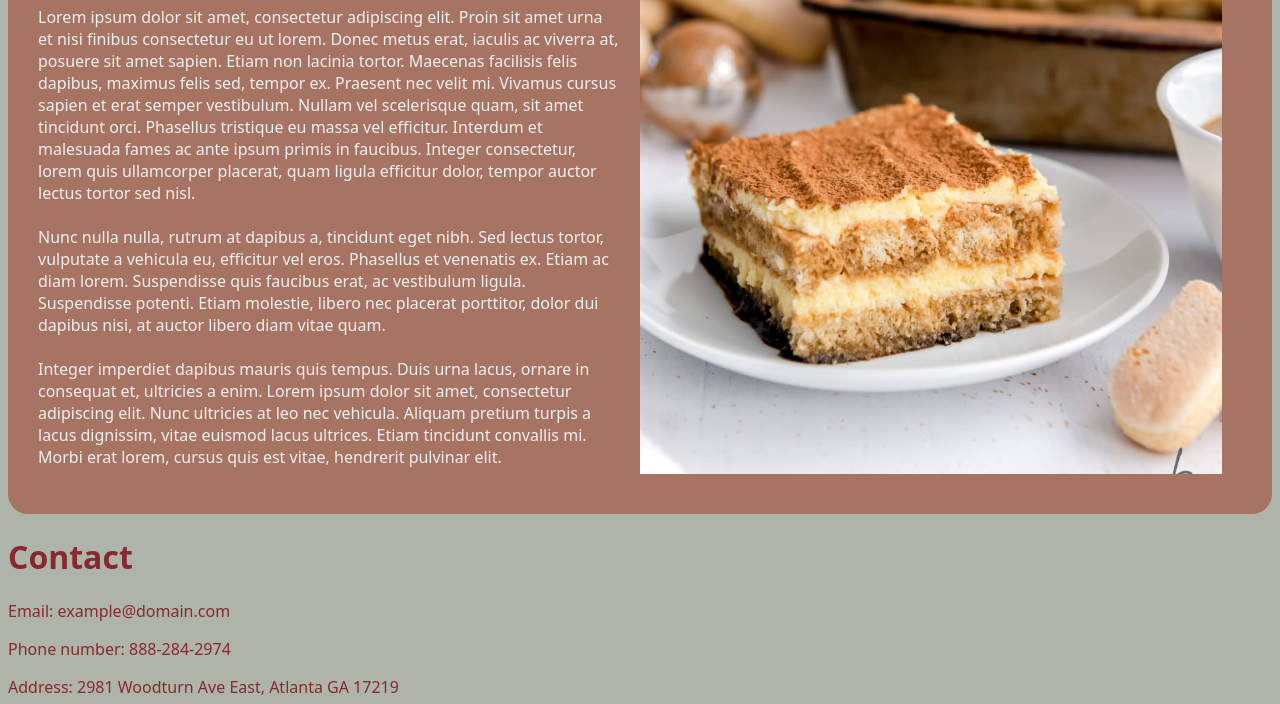
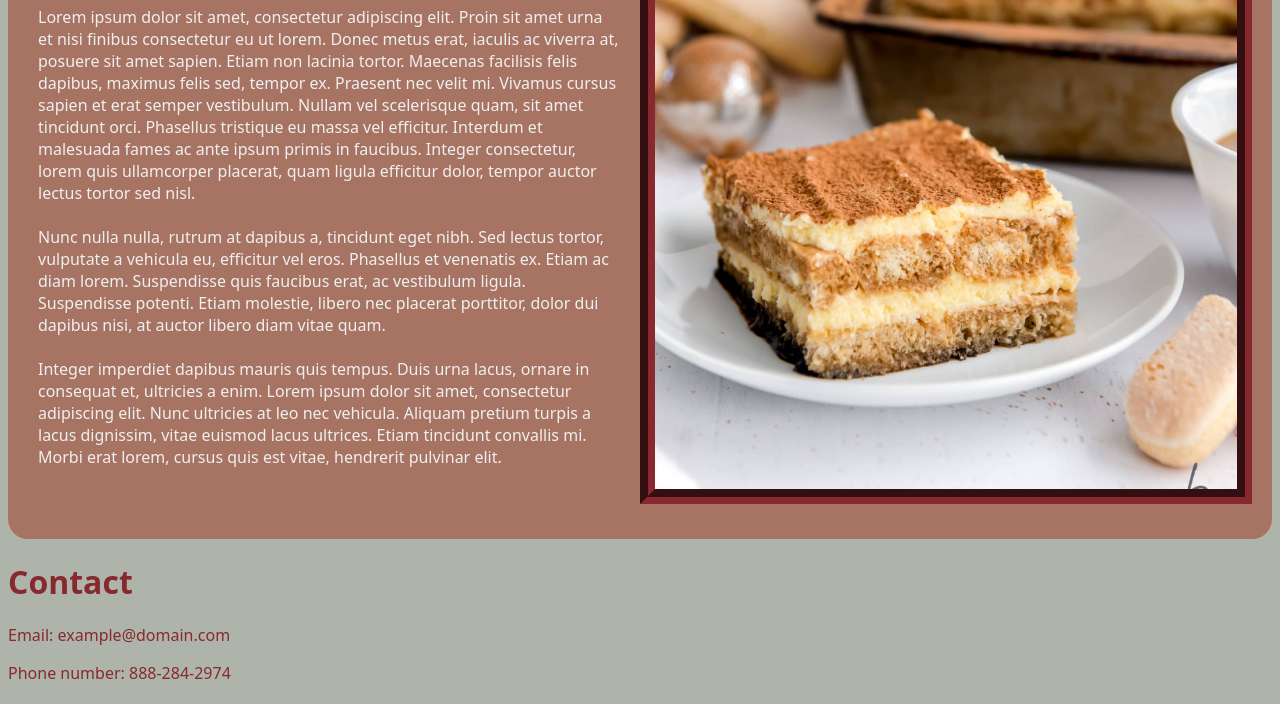
Before and after one commit to rtusiime/sanvi-website, a plain HTML site: page index.html in a window 1280 px wide. Shown: the part 679-1383 px from the top of the page. Drawn offline with Linux system fonts and the light colour scheme.

Commit message:
Added border to the about page image

```diff
--- a/style.css
+++ b/style.css
@@ -88,6 +88,9 @@ a:hover {
     max-width: 100%;
     height: auto;
     min-width: 0;
+    border: groove;
+    border-color: #88292F;
+    border-width: 15px;
 }
 
 .abouttext {
```
